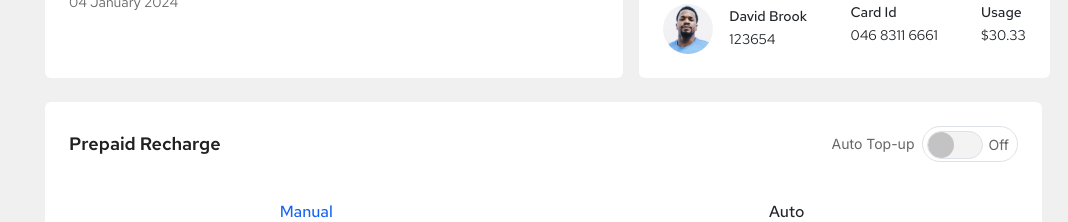
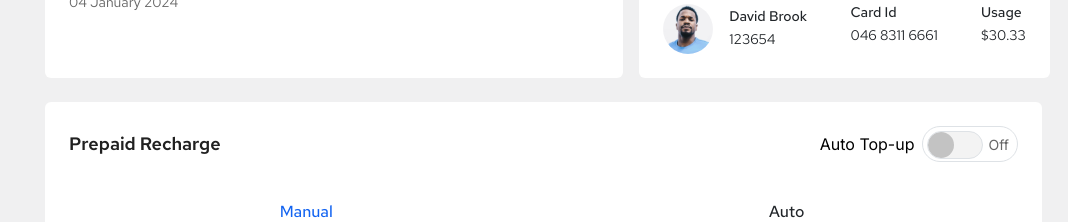
Before and after one commit to jangra-rahul/EmployeeTapNGo, a Next.js app: page /Dashboard/HomeDashboard in a window 1280 px wide. Shown: the part 920-1142 px from the top of the page, without its empty margins (212-1280 px from the left). Built offline with nearby package versions, Linux system fonts and the light colour scheme.

Commit message:
route add

```diff
--- a/src/app/Dashboard/HomeDashboard/page.tsx
+++ b/src/app/Dashboard/HomeDashboard/page.tsx
@@ -1079,7 +1079,9 @@ const Home: React.FC = () => {
                         </p>
                       </span>
                       <div className="d-flex mt-3 mt-sm-0 text-color align-items-center gap-3">
-                        <p className="fs_16">Auto Top-up</p>
+                        <Link href={"/Dashboard/Modals"}>
+                          <p className="fs_16 text-black">Auto Top-up</p>
+                        </Link>
                         <div className="border rounded-5 mb-3 m-0 ">
                           <Form className="border-1  rounded-1 p-1 d-flex justify-content-center">
                             <Form.Check
@@ -1218,7 +1220,9 @@ const Home: React.FC = () => {
                       </p>
                     </span>
                     <div className="d-flex mt-3 mt-sm-0 text-color align-items-center gap-2">
-                      <p className="fs_14">Auto Top-up</p>
+                      <Link href={"/Dashboard/Modals"}>
+                        <p className="fs_16 text-black">Auto Top-up</p>
+                      </Link>
                       <div className="border rounded-5 mb-3 m-0 ">
                         <Form className="border-1 fs_14 rounded-1  ps-1 pe-2 d-flex justify-content-center">
                           <Form.Check
```
